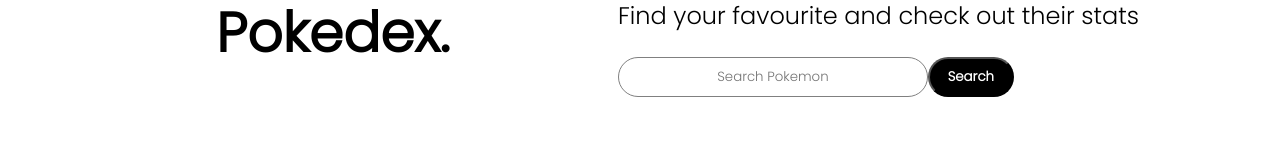
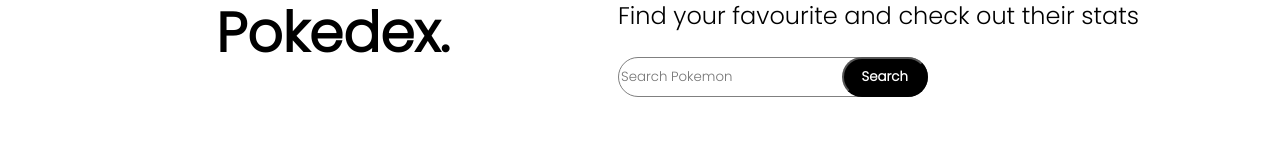
Before and after one commit to RMP1992/pokedex, a React (Create React App) app: page /#/ in a window 1280 px wide. Shown: the part 198-345 px from the top of the page. Built offline with nearby package versions, Linux system fonts and the light colour scheme; no server answers.

Commit message:
styles for mobile and desktop

```diff
--- a/src/component/UI/Search.css
+++ b/src/component/UI/Search.css
@@ -28,5 +28,6 @@
         width: 100%;
         border-radius: 40px;
         border: .5px solid gray;
+        text-align: initial;
     }
 }
--- a/src/component/UI/SearchButton.css
+++ b/src/component/UI/SearchButton.css
@@ -11,6 +11,8 @@
         width: 100%;
         height: 40px;
         font-weight: 700;
+        position: relative;
+        right: 100%;
     }
 
     .btn-container {
```
